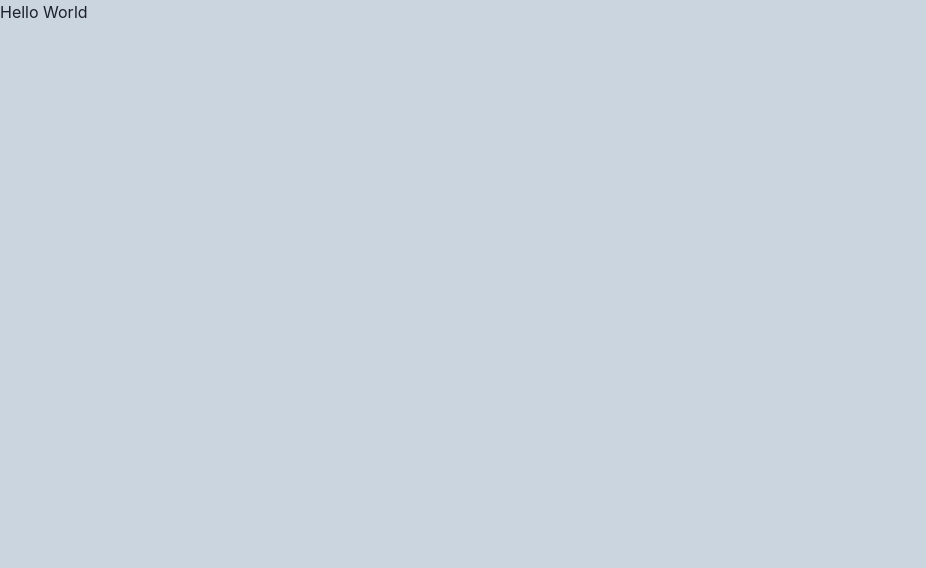
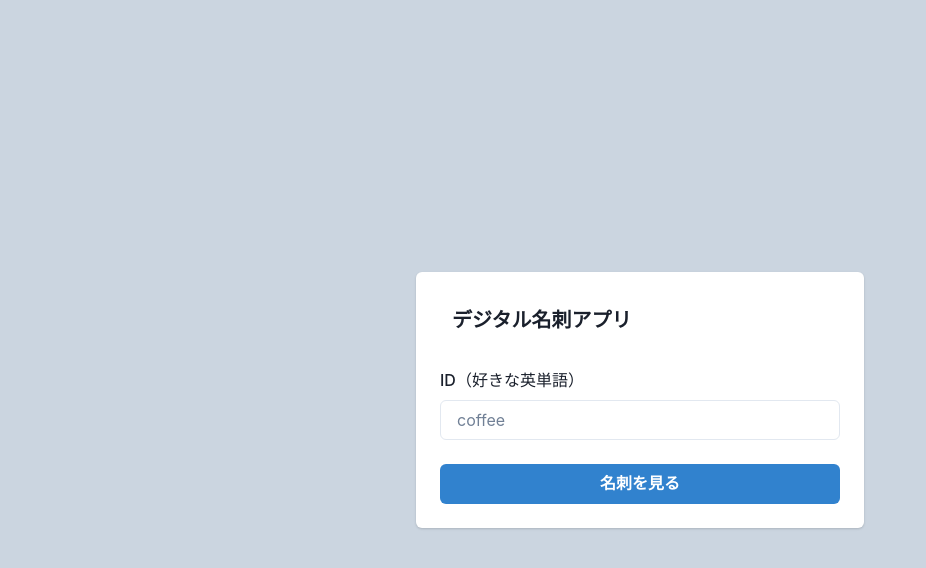
Before and after one commit to nyakako/react-ts-degital-meishi, a React (Vite) app: page / in a window 1280 px wide. Shown: the top 568 px of the page, without its empty margins (0-926 px from the left). Built offline with nearby package versions, Linux system fonts and the light colour scheme; no server answers.

Commit message:
feat: #3 MVP5実装完了

```diff
--- a/src/App.tsx
+++ b/src/App.tsx
@@ -1,32 +1,80 @@
-import { useEffect } from "react";
+import {
+	Box,
+	Button,
+	Card,
+	CardBody,
+	CardFooter,
+	CardHeader,
+	Flex,
+	FormControl,
+	FormErrorMessage,
+	FormLabel,
+	Heading,
+	Input,
+} from "@chakra-ui/react";
+import { useForm } from "react-hook-form";
+import { useNavigate } from "react-router-dom";
+
+type formData = {
+	user_id: string;
+};
 
 function App() {
-	// const [isLoading, setIsLoading] = useState(true);
+	const {
+		register,
+		handleSubmit,
+		reset,
+		formState: { errors, isSubmitting },
+	} = useForm<formData>();
+	const navigate = useNavigate();
 
-	useEffect(() => {
-		// const getAllUsers = async () => {
-		// 	setIsLoading(true);
-		// 	fetchUsers()
-		// 		.then((data) => {
-		// 			console.log(data);
-		// 		})
-		// 		.catch((error) => {
-		// 			console.log(error.message);
-		// 		})
-		// 		.finally(() => {
-		// 			setIsLoading(false);
-		// 		});
-		// };
-		// getAllUsers();
-	}, []);
-
-	// if (isLoading) {
-	// 	return <LoadingSpinner />;
-	// }
+	const onSubmit = (fieldValue: formData) => {
+		const { user_id } = fieldValue;
+		navigate(`/cards/${user_id}`);
+		reset();
+	};
 
 	return (
 		<>
-			<h1>Hello World</h1>
+			<Flex h="100vh" align="center" justify="center">
+				<Card align="center" p={{ base: 4, md: 4 }} minW="xs" w="80%" maxW="md">
+					<Box as="form" onSubmit={handleSubmit(onSubmit)} w="100%">
+						<CardHeader>
+							<Heading size="md">デジタル名刺アプリ</Heading>
+						</CardHeader>
+						<CardBody px={2} py={4}>
+							<FormControl isInvalid={!!errors.user_id}>
+								<FormLabel>ID（好きな英単語）</FormLabel>
+								<Input
+									placeholder="coffee"
+									{...register("user_id", {
+										required: "IDの入力は必須です",
+										pattern: {
+											value: /[A-Za-z]{3}/,
+											message: "IDは英字3文字以上です",
+										},
+									})}
+								/>
+								<FormErrorMessage>
+									{errors.user_id && errors.user_id.message
+										? errors.user_id.message.toString()
+										: null}
+								</FormErrorMessage>
+							</FormControl>
+						</CardBody>
+						<CardFooter p={2}>
+							<Button
+								colorScheme="blue"
+								type="submit"
+								isLoading={isSubmitting}
+								w="100%"
+							>
+								名刺を見る
+							</Button>
+						</CardFooter>
+					</Box>
+				</Card>
+			</Flex>
 		</>
 	);
 }
--- a/src/components/BusinessCard.tsx
+++ b/src/components/BusinessCard.tsx
@@ -1,10 +1,10 @@
 import {
 	Box,
+	Button,
 	Card,
 	CardBody,
 	CardFooter,
 	CardHeader,
-	Flex,
 	Heading,
 	IconButton,
 	Stack,
@@ -12,7 +12,7 @@ import {
 } from "@chakra-ui/react";
 import { FC, useEffect, useState } from "react";
 import { SiGithub, SiQiita, SiX } from "react-icons/si";
-import { useParams } from "react-router-dom";
+import { useNavigate, useParams } from "react-router-dom";
 import { User } from "../domain/user";
 import { useMessage } from "../hooks/useMessage";
 import { fetchUserDetails } from "../utils/supabaseFunctions";
@@ -25,6 +25,7 @@ export const BusinessCard: FC = () => {
 	const [userData, setUserData] = useState<User | null>(null);
 
 	const { showMessage } = useMessage();
+	const navigate = useNavigate();
 
 	useEffect(() => {
 		setIsLoading(true);
@@ -51,6 +52,10 @@ export const BusinessCard: FC = () => {
 		getUserDetails();
 	}, [user_id, showMessage]);
 
+	const handleClickBack = () => {
+		navigate("/");
+	};
+
 	if (isLoading) {
 		return <LoadingSpinner />;
 	}
@@ -58,16 +63,20 @@ export const BusinessCard: FC = () => {
 	return (
 		<>
 			{userData ? (
-				<Flex h="100vh" align="center" justify="center" p={{ base: 4, md: 10 }}>
-					<Card minW="xs" key="elevated">
+				<Stack
+					spacing="4"
+					h="100vh"
+					align="center"
+					justify="center"
+					p={{ base: 4, md: 10 }}
+				>
+					<Card minW="xs" w="90%" maxW="md" key="elevated">
 						<CardHeader>{userData.name}</CardHeader>
 						<CardBody>
 							<Stack spacing="4">
 								<Box>
 									<Heading size="m">自己紹介：</Heading>
-									<Text pt="2" fontSize="s">
-										<SanitizedComponent html={userData.description} />
-									</Text>
+									<SanitizedComponent html={userData.description} />
 								</Box>
 								<Box>
 									<Heading size="m">スキル:</Heading>
@@ -110,7 +119,16 @@ export const BusinessCard: FC = () => {
 							)}
 						</CardFooter>
 					</Card>
-				</Flex>
+					<Button
+						colorScheme="blue"
+						minW="xs"
+						w="90%"
+						maxW="md"
+						onClick={handleClickBack}
+					>
+						戻る
+					</Button>
+				</Stack>
 			) : (
 				<LoadingSpinner />
 			)}
--- a/src/components/BusinessCardRegister.tsx
+++ b/src/components/BusinessCardRegister.tsx
@@ -134,7 +134,7 @@ export const BusinessCardRegister: FC = () => {
 											required: "IDの入力は必須です",
 											pattern: {
 												value: /[A-Za-z]{3}/,
-												message: "IDは英語3文字以上で入力してください",
+												message: "IDは英字3文字以上で入力してください",
 											},
 										})}
 									/>
--- a/src/utils/supabaseFunctions.ts
+++ b/src/utils/supabaseFunctions.ts
@@ -8,13 +8,6 @@ interface UserFormData {
 	github_id?: string;
 	qiita_id?: string;
 	x_id?: string;
-}
-
-interface UserSkill {
-	skill_id: number;
-	skills: {
-		name: string;
-	}[];
 }
 
 export const fetchSkills = async () => {
@@ -53,8 +46,18 @@ export const fetchUserDetails = async (userId: string) => {
 		.eq("user_id", userId)
 		.single();
 
+	console.log(data);
+
 	if (data) {
-		const skills = data.user_skill.map((skill: UserSkill) => skill.skills.name);
+		const skills = data.user_skill.flatMap(
+			(item: { skills: { name: string }[]; skill_id: number }) => {
+				if (Array.isArray(item.skills)) {
+					return item.skills.map((skill) => skill.name);
+				} else {
+					return [];
+				}
+			}
+		);
 		const user = new User(
 			data.user_id,
 			data.name,
```
Also changed, not shown: 1 other file (tests, documents, lock files or other folders).
